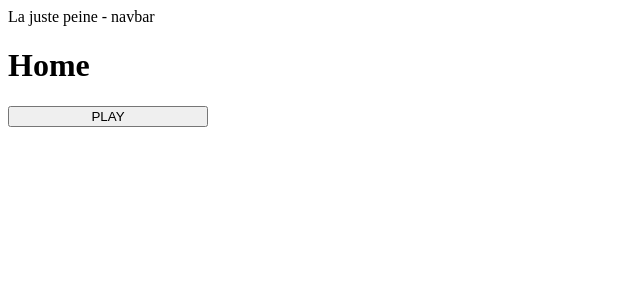
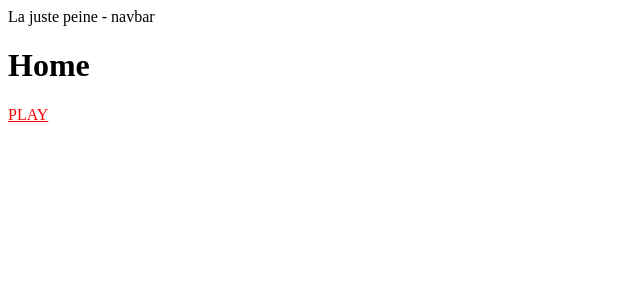
Before and after one commit to loic-lgm/jp-front, a Next.js app: page / in a window 1280 px wide. Shown: the top 300 px of the page, without its empty margins (0-640 px from the left). Built offline with nearby package versions, Linux system fonts and the light colour scheme.

Commit message:
update link to play

```diff
--- a/components/button.jsx
+++ /dev/null
@@ -1,7 +0,0 @@
-import styles from '../styles/Home.module.css';
-
-export default function Button({content, className}) {
-  return (
-    <button className={className}>{content}</button>
-  )
-}
--- a/pages/index.jsx
+++ b/pages/index.jsx
@@ -1,6 +1,6 @@
-import Button from '@/components/button'
 import Layout from '@/components/layout'
 import Head from 'next/head'
+import Link from 'next/link';
 import styles from '../styles/Home.module.css';
 
 export default function Home() {
@@ -11,7 +11,9 @@ export default function Home() {
         <title>La juste peine</title>
       </Head>
       <h1>Home</h1>
-      <Button className={styles.button_play} content="PLAY" />
+      <Link href="/play" className={styles.button_play}>
+        PLAY
+      </Link>
     </Layout>
   )
 }
--- /dev/null
+++ b/pages/play/index.jsx
@@ -0,0 +1,5 @@
+export default function Play() {
+  return (
+    <h1>PLAY</h1>
+  )
+}
--- a/styles/Home.module.css
+++ b/styles/Home.module.css
@@ -1,3 +1,4 @@
 .button_play {
     width: 200px;
+    color: red;
 }
```
